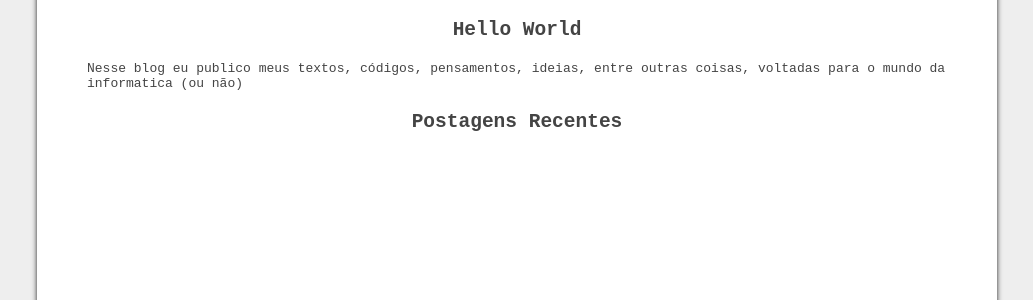
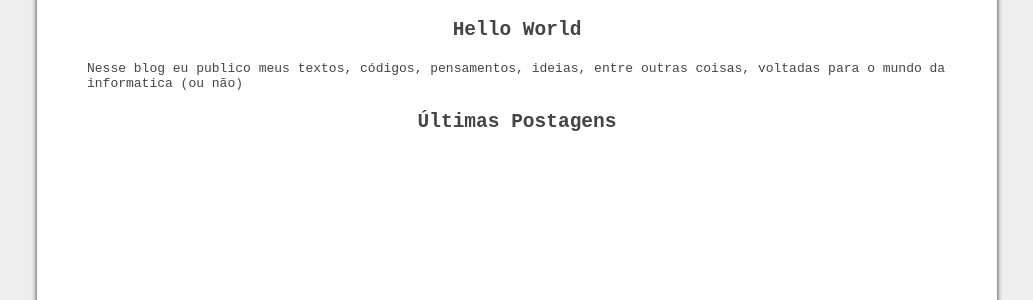
Before and after one commit to hc0d3r/hc0d3r.github.io, a Jekyll site: the page built from index.html, in a window 1280 px wide. Shown: the part 190-490 px from the top of the page, without its empty margins (123-1156 px from the left). Built offline with Jekyll 4.4.1, drawn with Linux system fonts in a browser that asks for light colours.

Commit message:
s/Postagens Recentes/Últimas Postagens/

```diff
--- a/index.html
+++ b/index.html
@@ -5,13 +5,10 @@ layout: default
 <h1 class='post-title'>Hello World</h1>
 <p>Nesse blog eu publico meus textos, códigos, pensamentos, ideias, entre outras coisas, voltadas para o mundo da informatica (ou não)</p>
 
-<h1 class='post-title'>Postagens Recentes</h1>
-
-
-
+<h1 class='post-title'>Últimas Postagens</h1>
 
 <ul class='posts'>
-{% for post in site.posts limit:5 %}
+{% for post in site.posts limit: 5 %}
 
 <li><div id='data'>{{ post.date | date_to_string }}</div> - <a href="{{ post.url }}"><b>{{ post.title }}</b></a></li>
 
```
